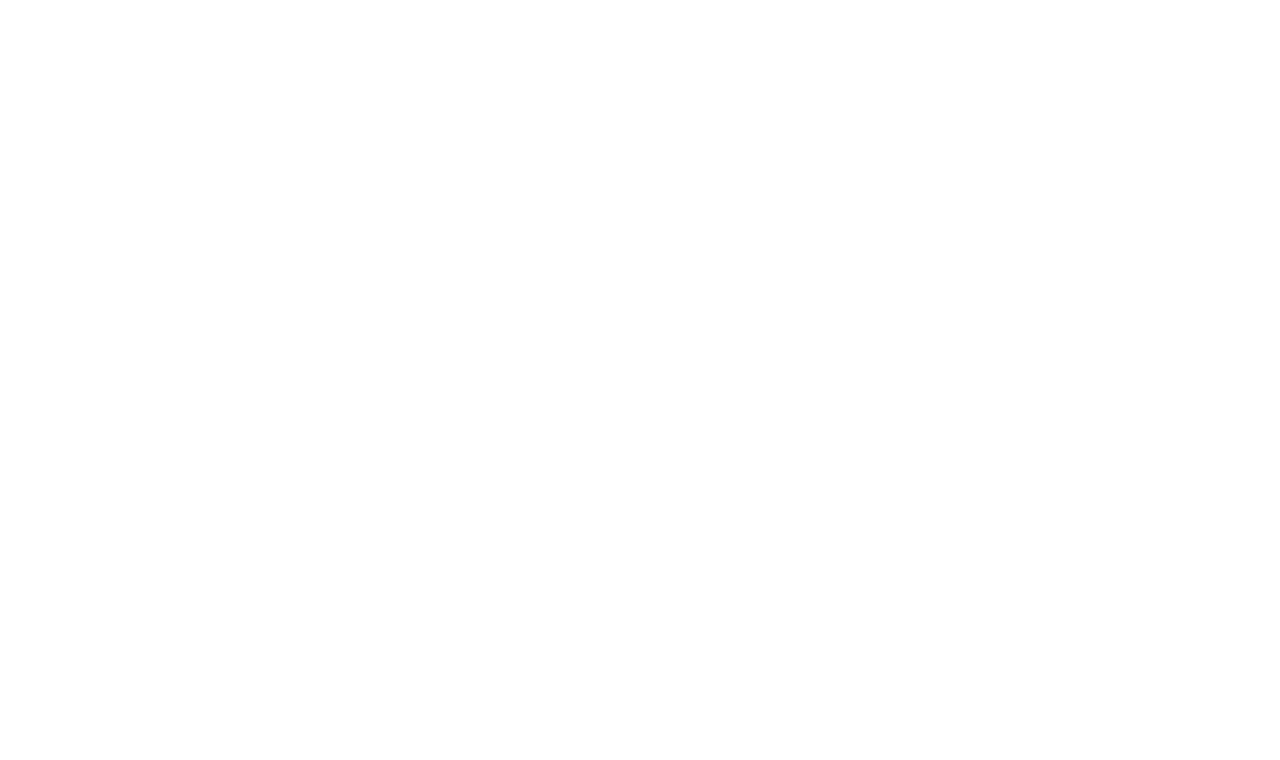
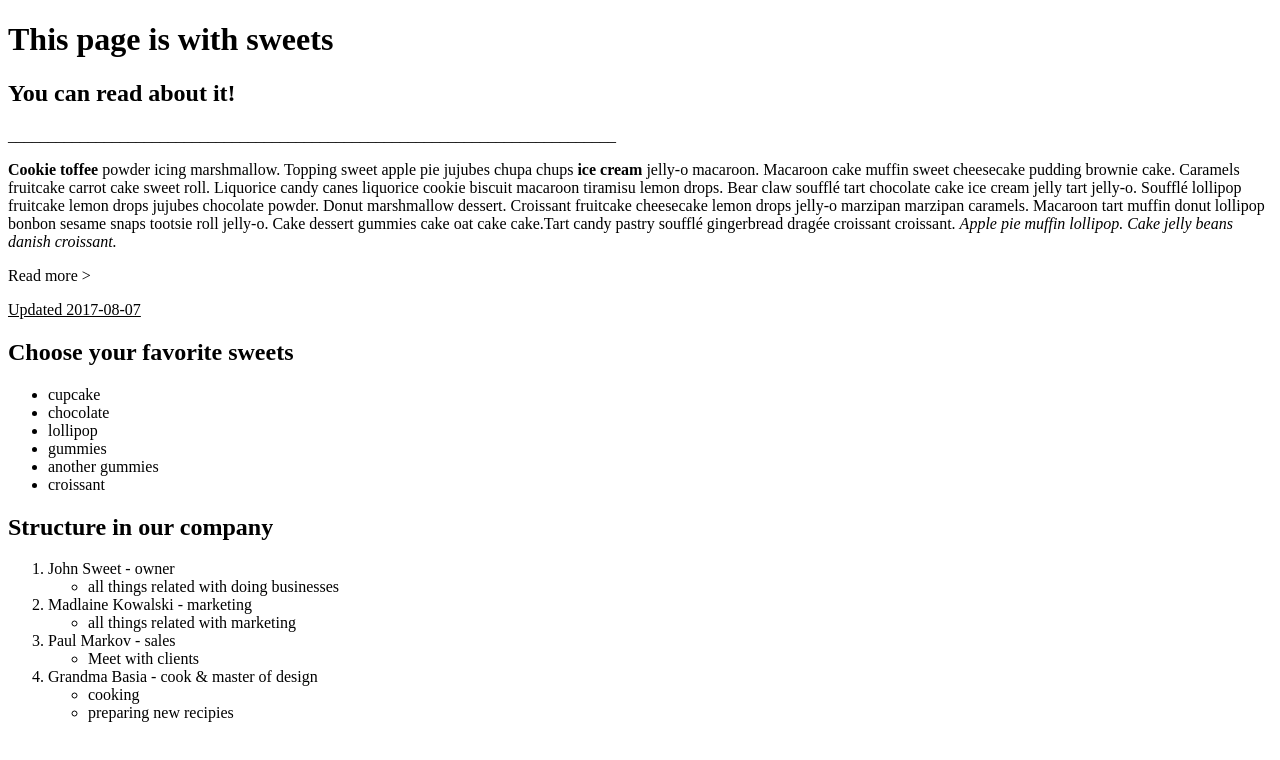
Before and after one commit to Victori3/Prework_HTML, a plain HTML site: page 02.Formatowanie_tekstu/index.html in a window 1280 px wide. Drawn offline with Linux system fonts and the light colour scheme.

Commit message:
formatowanie tekstu opracowane

```diff
--- a/02.Formatowanie_tekstu/index.html
+++ b/02.Formatowanie_tekstu/index.html
@@ -5,5 +5,43 @@
     <title>Task 2</title>
 </head>
 <body>
+<h1>This page is with sweets</h1>
+    <b><h2>You can read about it!</h2></b>
+____________________________________________________________________________
+<p>
+    <b>Cookie toffee</b> powder icing marshmallow. Topping sweet apple pie jujubes chupa chups <b>ice cream</b> jelly-o macaroon. Macaroon cake muffin sweet cheesecake pudding brownie cake. Caramels fruitcake carrot cake sweet roll. Liquorice candy canes liquorice cookie biscuit macaroon tiramisu lemon drops. Bear claw soufflé tart chocolate cake ice cream jelly tart jelly-o. Soufflé lollipop fruitcake lemon drops jujubes chocolate powder. Donut marshmallow dessert. Croissant fruitcake cheesecake lemon drops jelly-o marzipan marzipan caramels. Macaroon tart muffin donut lollipop bonbon sesame snaps tootsie roll jelly-o. Cake dessert gummies cake oat cake cake.Tart candy pastry soufflé gingerbread dragée croissant croissant. <i>Apple pie muffin lollipop. Cake jelly beans danish croissant.</i>
+</p>
+<p>Read more &gt;</p>
+<p><ins>Updated 2017-08-07</ins></p>
+<h2>Choose your favorite sweets</h2>
+<ul>
+    <li>cupcake</li>
+    <li>chocolate</li>
+    <li>lollipop</li>
+    <li>gummies</li>
+    <li>another gummies</li>
+    <li>croissant</li>
+</ul>
+<h2>Structure in our company</h2>
+<ol>
+    <li>John Sweet - owner
+        <ul>
+            <li>all things related with doing businesses</li>
+        </ul>
+    <li>Madlaine Kowalski - marketing
+        <ul>
+            <li>all things related with marketing</li>
+        </ul>
+    <li>Paul Markov - sales
+        <ul>
+            <li>Meet with clients</li>
+        </ul>
+    <li>Grandma Basia - cook & master of design</li>
+        <ul>
+            <li>cooking</li>
+            <li>preparing new recipies</li>
+        </ul>
+    </li>
+</ol>
 </body>
 </html>
```
